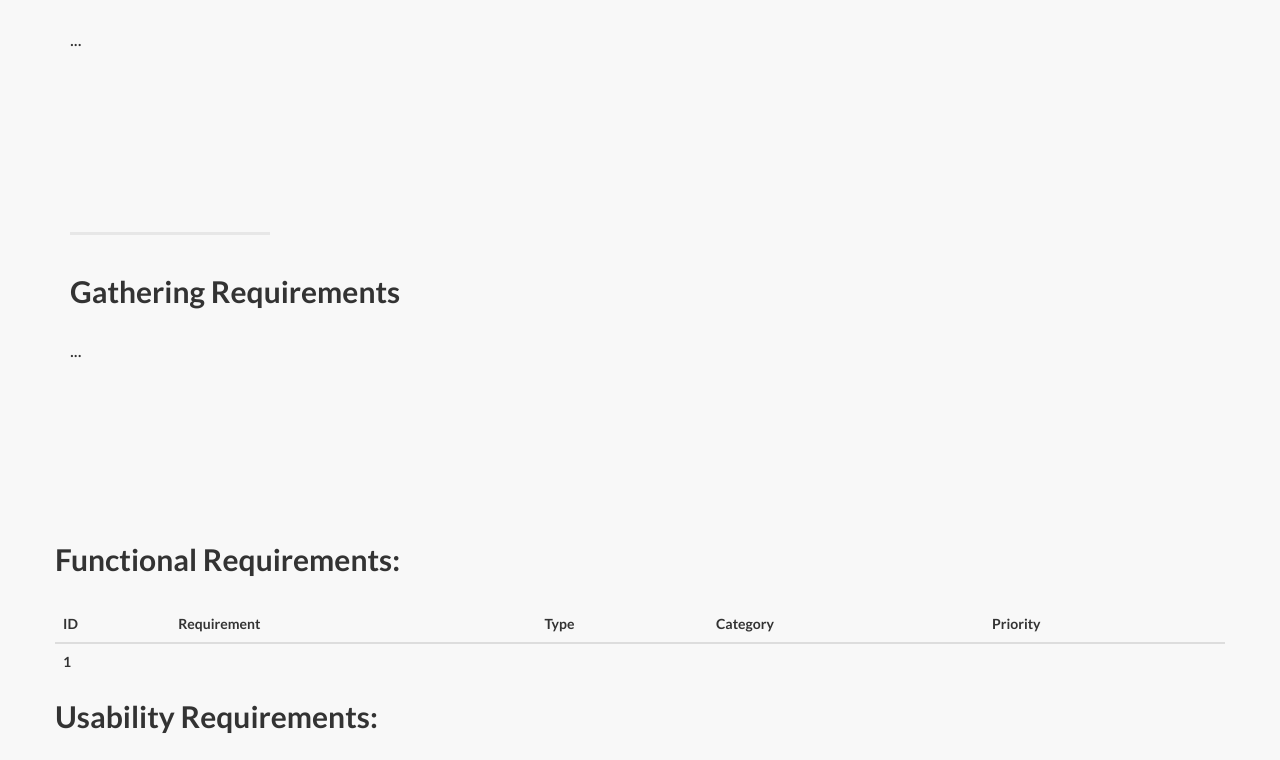
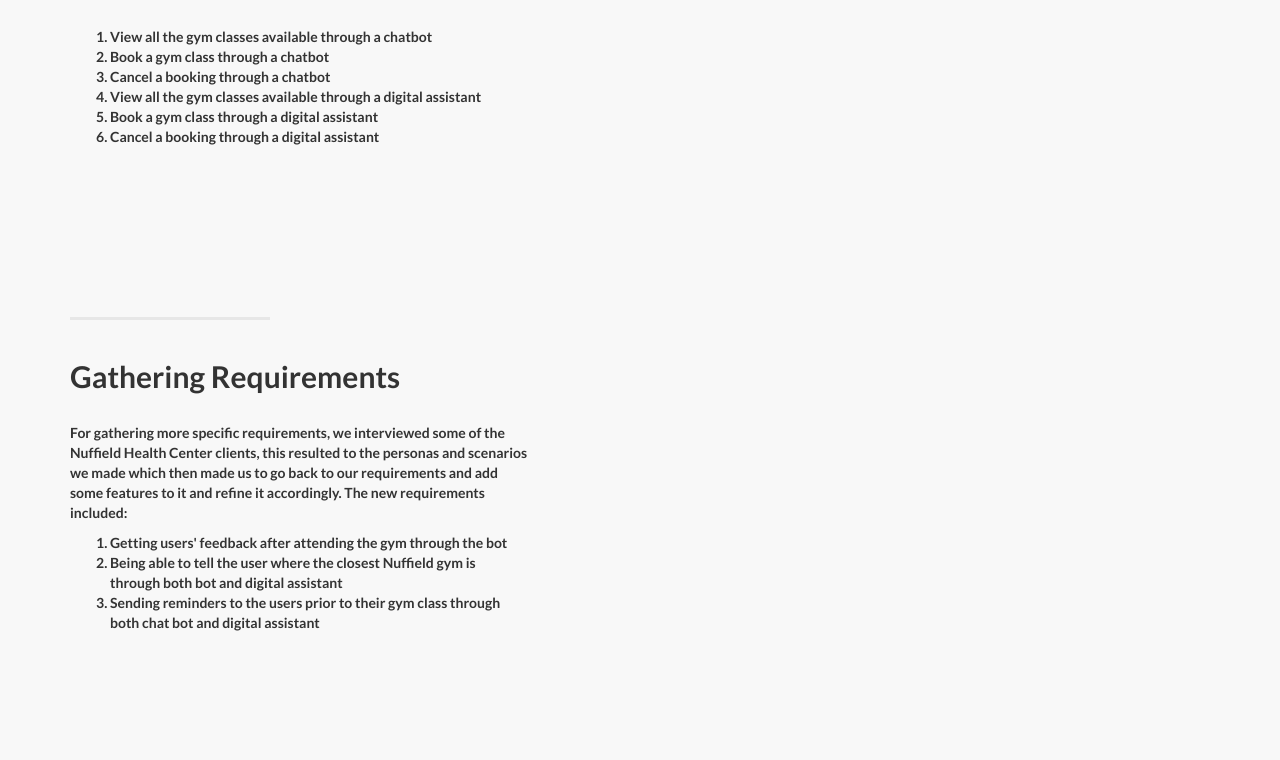
Before and after one commit to matinehAkhlaghinia/sysEngWebsite, a website: page requirements.html in a window 1280 px wide. Shown: the part 727-1487 px from the top of the page. Drawn offline with Linux system fonts and the light colour scheme.

Commit message:
added gathering requirements section and initial requirements

```diff
--- a/requirements.html
+++ b/requirements.html
@@ -109,7 +109,16 @@
                 <hr class="section-heading-spacer">
                 <div class="clearfix"></div>
                 <h2 class="section-heading">Initial Requirements</h2>
-                <p class="lead">...</p>
+                <p class="lead">
+                    <ol>
+                        <li>View all the gym classes available through a chatbot</li>
+                        <li>Book a gym class through a chatbot</li>
+                        <li>Cancel a booking through a chatbot</li>
+                        <li>View all the gym classes available through a digital assistant</li>
+                        <li>Book a gym class through a digital assistant</li>
+                        <li>Cancel a booking through a digital assistant</li>
+                    </ol>
+                </p>
             </div>
             <div class="col-lg-5 col-lg-offset-2 col-sm-6">
 
@@ -128,7 +137,15 @@
                 <hr class="section-heading-spacer">
                 <div class="clearfix"></div>
                 <h2 class="section-heading">Gathering Requirements</h2>
-                <p class="lead">...</p>
+                <p class="lead">
+                    <p>For gathering more specific requirements, we interviewed some of the Nuffield Health Center clients, this resulted to the personas and scenarios we made which then made us to go back to our requirements and add some features to it and refine it accordingly.
+                    The new requirements included:</p>
+                    <ol>
+                        <li>Getting users' feedback after attending the gym through the bot</li>
+                        <li>Being able to tell the user where the closest Nuffield gym is through both bot and digital assistant</li>
+                        <li>Sending reminders to the users prior to their gym class through both chat bot and digital assistant</li>
+                    </ol>
+                </p>
             </div>
             <div class="col-lg-5 col-lg-offset-2 col-sm-6">
 
```
